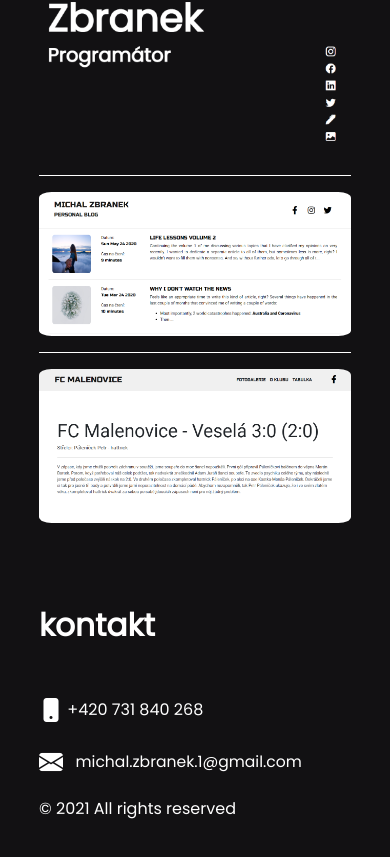
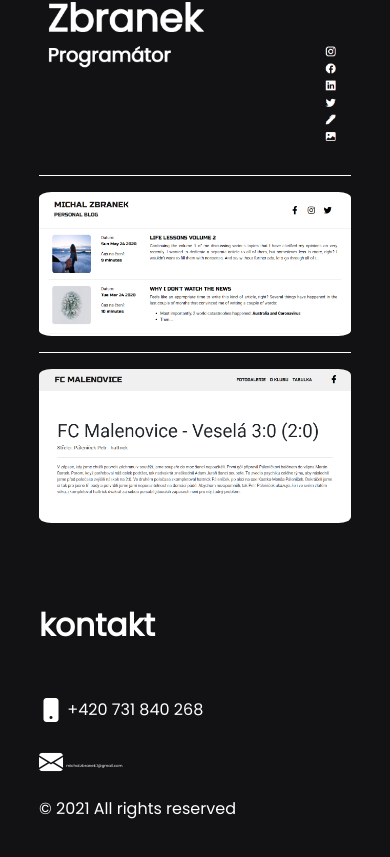
Before and after one commit to michalzbranek/portfolio, a Vue app: page / in a window 390 px wide. Shown: the part 1697-2554 px from the top of the page. Built offline with nearby package versions, Linux system fonts and the light colour scheme.

Commit message:
Email refactoring

```diff
--- a/src/components/Contact.vue
+++ b/src/components/Contact.vue
@@ -36,7 +36,7 @@ h1 {
 
 @media (max-width: 576px) {
   #mail {
-      font-size: 4vw;
+      font-size: 1vw;
   }
 }
 </style>
```
Also changed, not shown: 7 other files (tests, documents, lock files or other folders).
